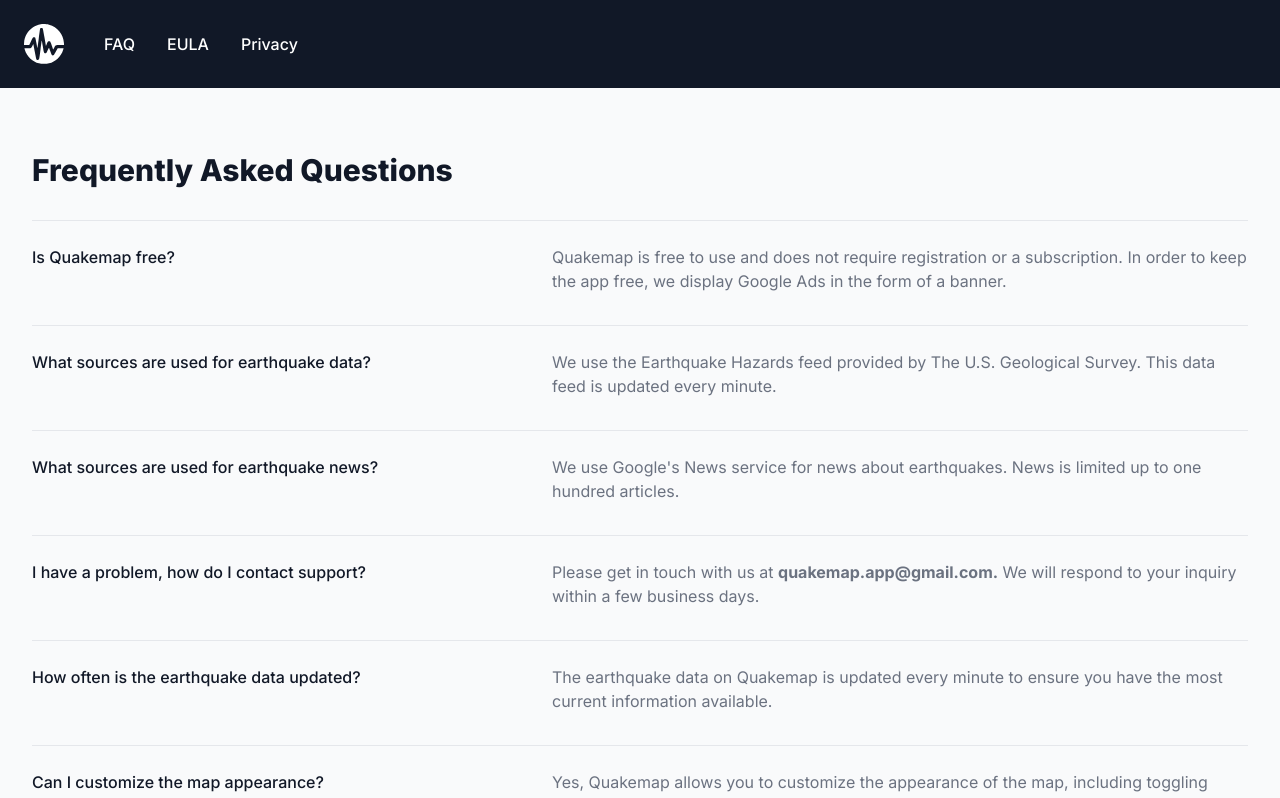
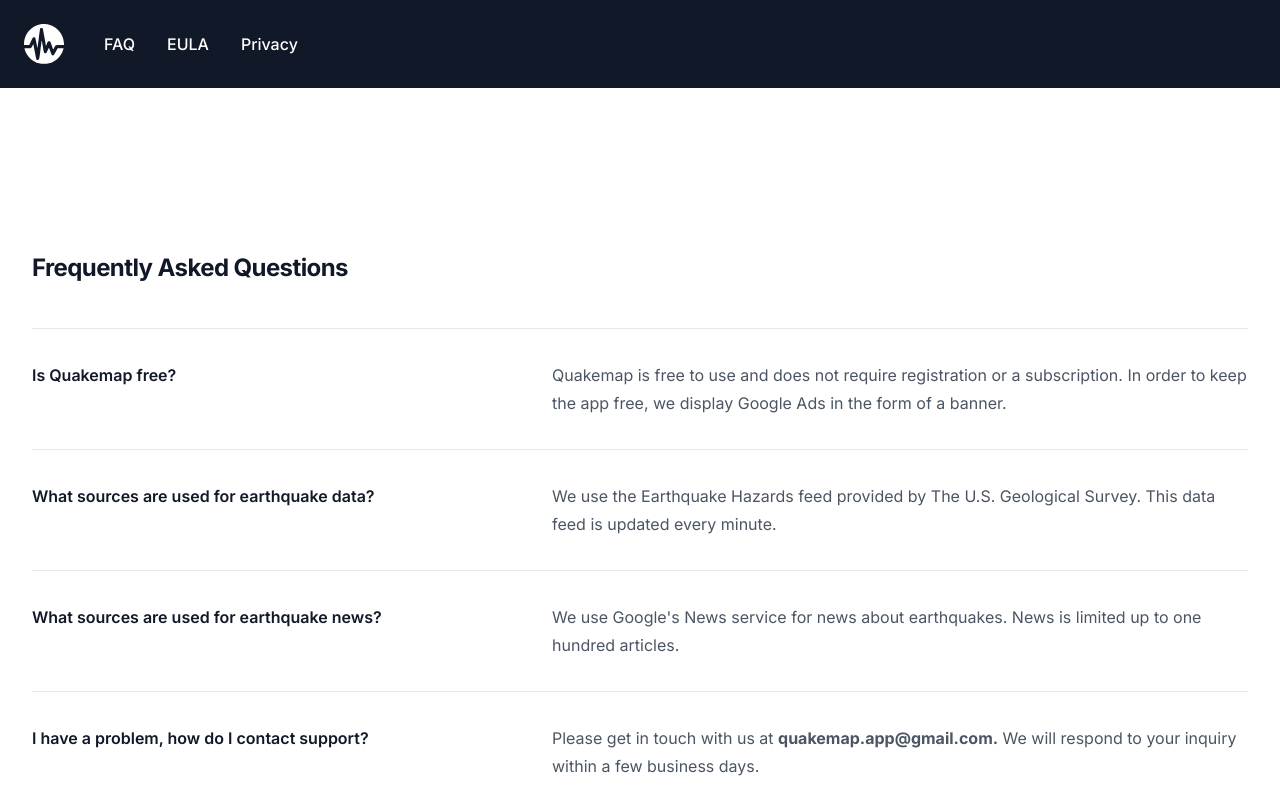
Before and after one commit to salindersidhu/quakemap-site, a Next.js app: page /faq in a window 1280 px wide. Shown: the top 798 px of the page. Built offline with nearby package versions, Linux system fonts and the light colour scheme.

Commit message:
refactor(faq): update FAQ section component

```diff
--- a/src/app/faq/page.tsx
+++ b/src/app/faq/page.tsx
@@ -2,7 +2,7 @@ import Faq from "@/components/faq";
 
 import { Faqs } from "@/data/faq";
 
-export default function Home() {
+export default function FAQ() {
   return (
     <main>
       <Faq faqs={Faqs} />
--- a/src/components/faq.tsx
+++ b/src/components/faq.tsx
@@ -2,24 +2,20 @@ import type { Faq } from "@/data/faq";
 
 export default function Faq({ faqs }: { faqs: Faq[] }) {
   return (
-    <div className="bg-gray-50 md:grid md:place-items-center">
-      <div className="max-w-7xl mx-auto py-12 px-4 divide-y divide-gray-200 sm:px-6 lg:py-16 lg:px-8">
-        <h2 className="text-3xl font-extrabold text-gray-900">
+    <div className="bg-white">
+      <div className="mx-auto max-w-7xl divide-y divide-gray-900/10 px-6 py-24 sm:py-32 lg:px-8 lg:py-40">
+        <h1 className="text-2xl font-bold leading-10 tracking-tight text-gray-900">
           Frequently Asked Questions
-        </h2>
-        <div className="mt-8">
-          <dl className="divide-y divide-gray-200">
+        </h1>
+        <dl className="mt-10 space-y-8 divide-y divide-gray-900/10">
           {faqs.map((faq, index) => (
-              <div
-                key={index}
-                className="pt-6 pb-8 md:grid md:grid-cols-12 md:gap-8"
-              >
-                <dt className="text-base font-medium text-gray-900 md:col-span-5">
+            <div key={index} className="pt-8 lg:grid lg:grid-cols-12 lg:gap-8">
+              <dt className="text-base font-semibold leading-7 text-gray-900 lg:col-span-5">
                 {faq.question}
               </dt>
-                <dd className="mt-2 md:mt-0 md:col-span-7">
+              <dd className="mt-4 lg:col-span-7 lg:mt-0">
                 <p
-                    className="text-base text-gray-500"
+                  className="text-base leading-7 text-gray-600"
                   dangerouslySetInnerHTML={{ __html: faq.answer }}
                 />
               </dd>
@@ -28,6 +24,5 @@ export default function Faq({ faqs }: { faqs: Faq[] }) {
         </dl>
       </div>
     </div>
-    </div>
   );
 }
```
Lines whose indentation alone changed are shown as unchanged.
